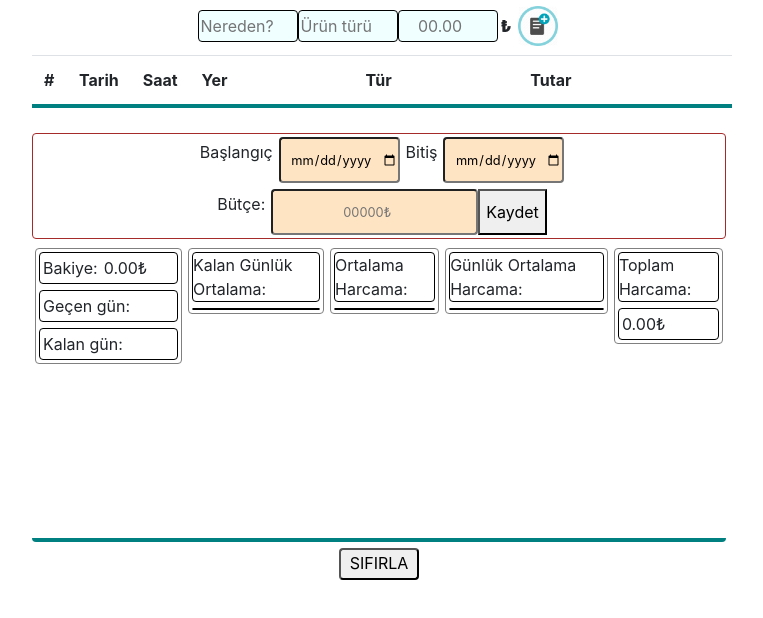
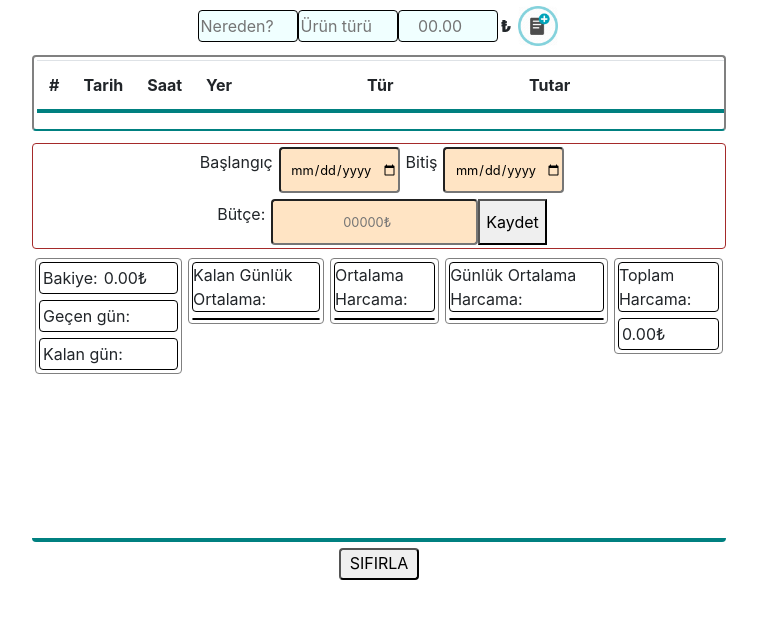
Before and after one commit to tayfunyildiz29/expensetracker_tr, a plain HTML site: page index.html in a window 1280 px wide. Shown: the part 60-678 px from the top of the page, without its empty margins (261-1024 px from the left). Drawn offline with nearby package versions, Linux system fonts and the light colour scheme.

Commit message:
table max height fixed, and made scrollable

```diff
--- a/expense.css
+++ b/expense.css
@@ -54,6 +54,13 @@ img#add{
 table{
     font-size: 1rem;
     border-bottom: 4px solid teal;
+
+}
+.tablecont{
+    max-height: 33vh;
+    overflow-y: scroll;
+    border: 2px grey solid;
+    border-bottom: 2px solid teal;
 }
 
 .nar{
--- a/index.html
+++ b/index.html
@@ -47,7 +47,7 @@
         <input type="number" step=5 id="price" placeholder="00.00"><span id ="currency">₺</span>
         <img src="new.jpeg" id = "add">
     </div>
-
+    <div class= "tablecont">
         <table class="table table-striped">
             <thead>
               <tr>
@@ -63,6 +63,10 @@
 
             </tbody>
           </table>
+
+    </div>
+
+
     <small id ="initiation"></small>
     <div class="initialSetting">
 
```
